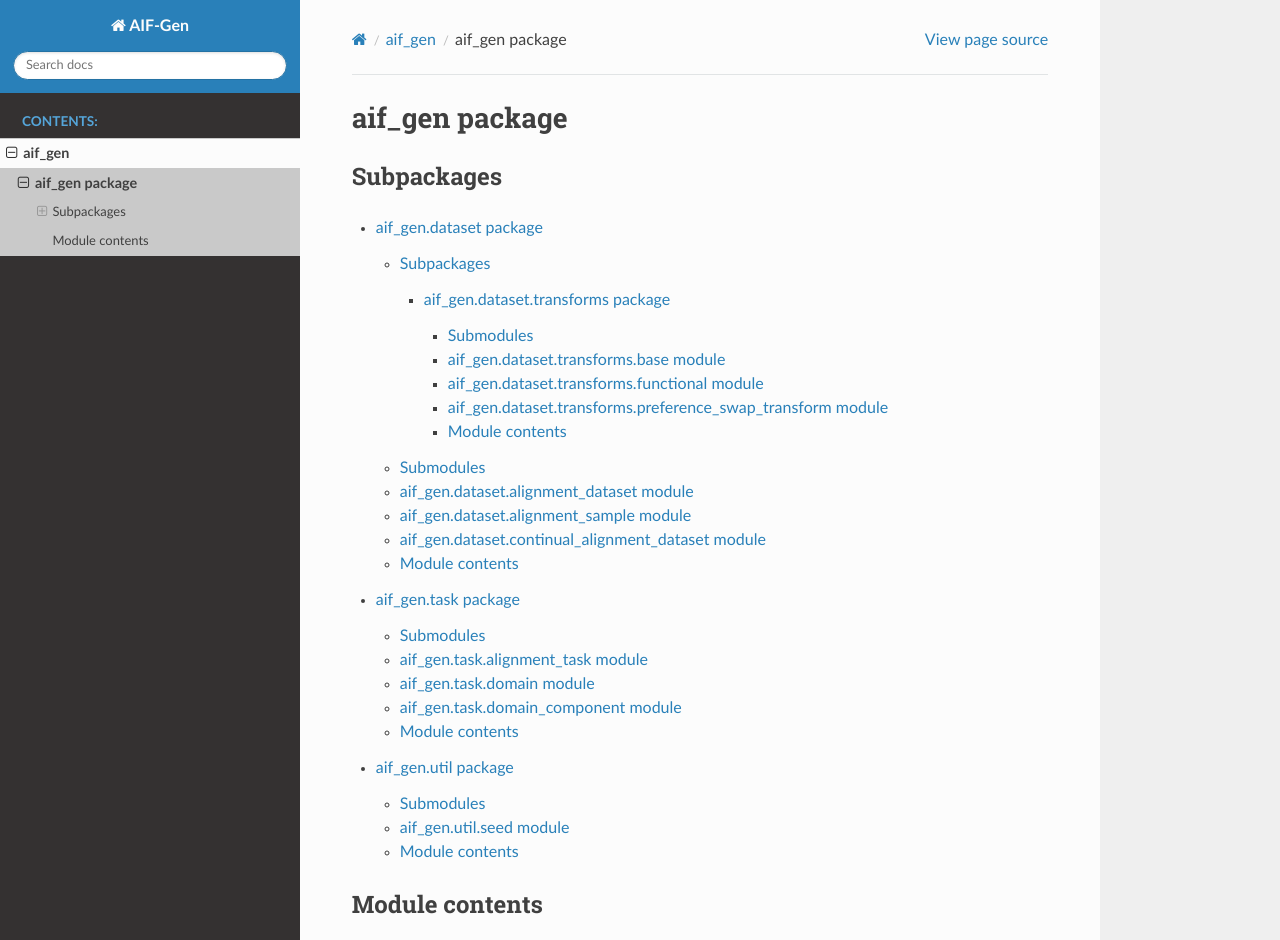
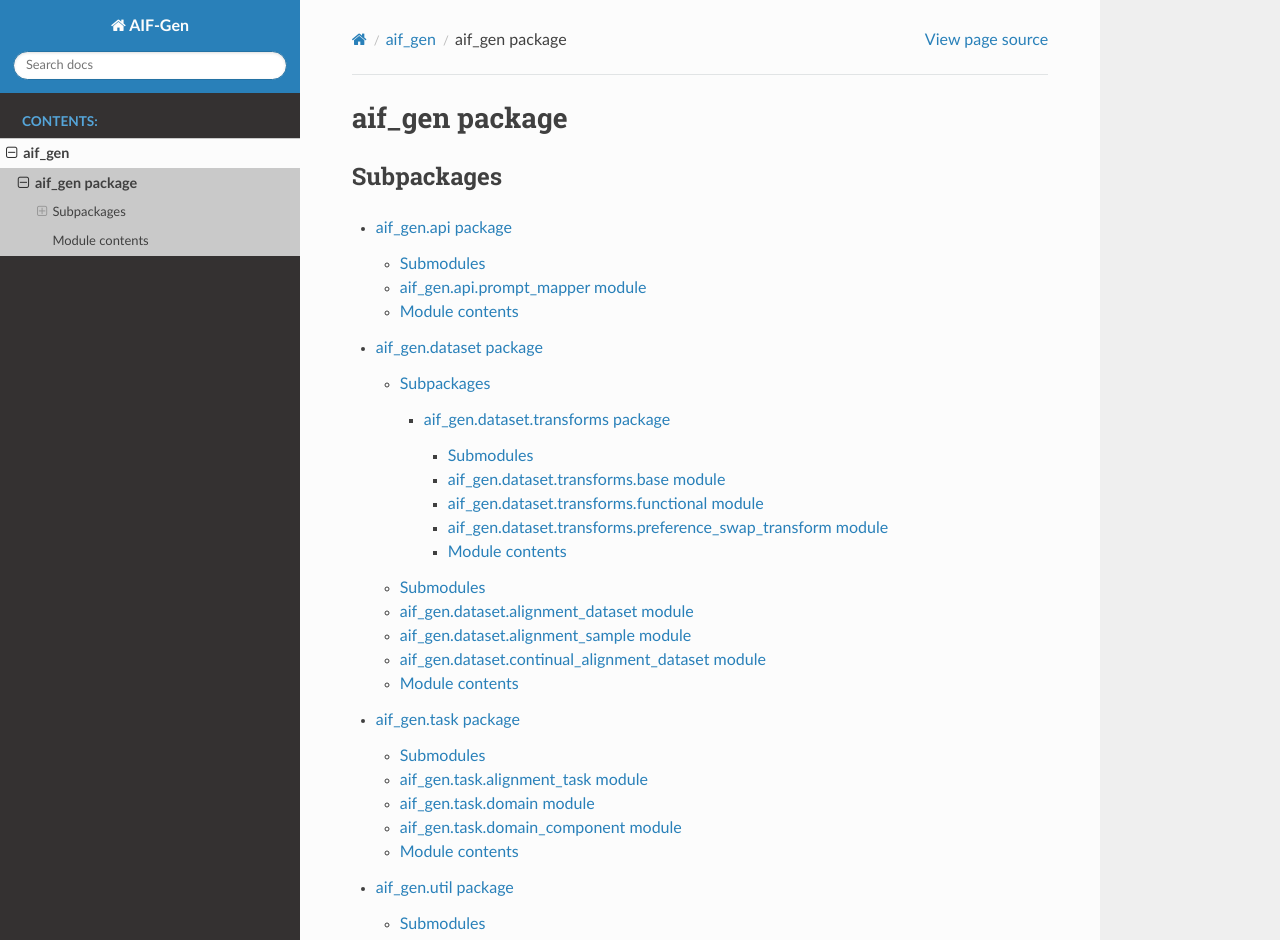
Before and after one commit to amgadelgamal/AIF-Gen, a Sphinx documentation site: the page built from docs/source/aif_gen.rst, in a window 1280 px wide and 1353 px high, cut to the strip 0-940 px from the top of the window. Built offline with Sphinx 7.4.7 and the Read the Docs theme 3.1.0, drawn with Linux system fonts in a browser that asks for light colours.

Commit message:
Upload new documentation

```diff
--- /dev/null
+++ b/docs/source/aif_gen.api.rst
@@ -0,0 +1,21 @@
+aif\_gen.api package
+====================
+
+Submodules
+----------
+
+aif\_gen.api.prompt\_mapper module
+----------------------------------
+
+.. automodule:: aif_gen.api.prompt_mapper
+   :members:
+   :undoc-members:
+   :show-inheritance:
+
+Module contents
+---------------
+
+.. automodule:: aif_gen.api
+   :members:
+   :undoc-members:
+   :show-inheritance:
--- a/docs/source/aif_gen.rst
+++ b/docs/source/aif_gen.rst
@@ -7,6 +7,7 @@ Subpackages
 .. toctree::
    :maxdepth: 4
 
+   aif_gen.api
    aif_gen.dataset
    aif_gen.task
    aif_gen.util
```
